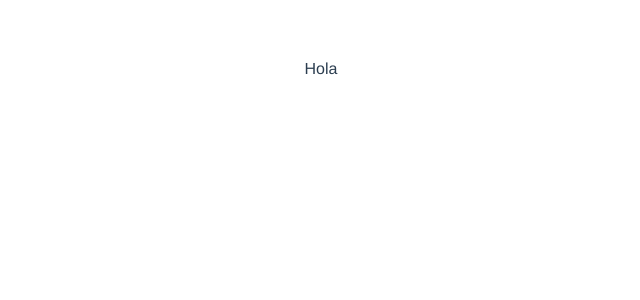
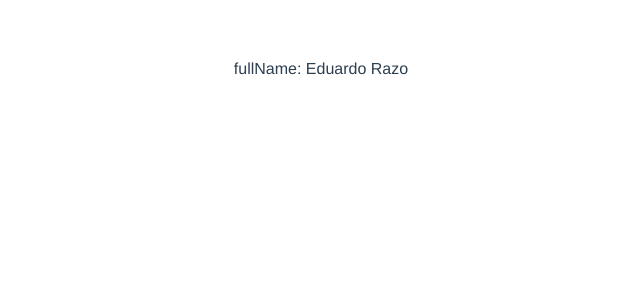
Before and after one commit to Edracobi028/vue-components-composition, a Vue app: page / in a window 1280 px wide. Shown: the top 300 px of the page, without its empty margins (319-959 px from the left). Built offline with nearby package versions, Linux system fonts and the light colour scheme.

Commit message:
Computed 16/23

```diff
--- a/src/components/Home.vue
+++ b/src/components/Home.vue
@@ -1,14 +1,23 @@
 <template>
-    <div>Hola</div>
+    <div>fullName: {{ fullName }}</div>
 </template>
 
 <script>
-    import { onMounted } from "vue";
+import { ref, computed } from 'vue';
+
     export default{
-        setup(){
-            onMounted(()=>{
-              console.log("mounted!");
+        setup() {
+            const firstName = ref("Eduardo");
+            const lastName = ref("Razo");
+
+            const fullName = computed(() => {
+                return `${firstName.value} ${lastName.value} `;
             });
+
+
+            return{
+                fullName,
+            };
         },
     };
 </script>
```
